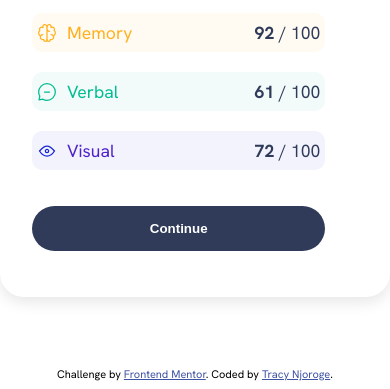
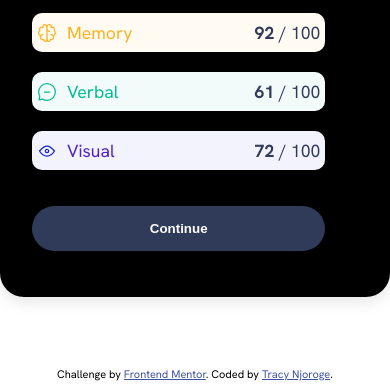
Before and after one commit to 26TracyNjoroge/frontendmentor-result-summary-page, a plain HTML site: page index.html in a window 390 px wide. Shown: the part 569-958 px from the top of the page. Drawn offline with Linux system fonts and the light colour scheme.

Commit message:
Edit the README

```diff
--- a/styles.css
+++ b/styles.css
@@ -41,6 +41,7 @@ body {
 
 .container {
     display: flex;
+    /* flex-direction: column; */
     max-width: 600px;
     border-radius: 24px;
     box-shadow: 0 5px 15px rgba(0, 0, 0, 0.1);
@@ -217,7 +218,9 @@ button:hover {
     }
 
     .container {
+        display: flex;
         flex-direction: column;
+        background-color: black;
     }
 
     .result, .summary {
```
Also changed, not shown: 1 other file.
